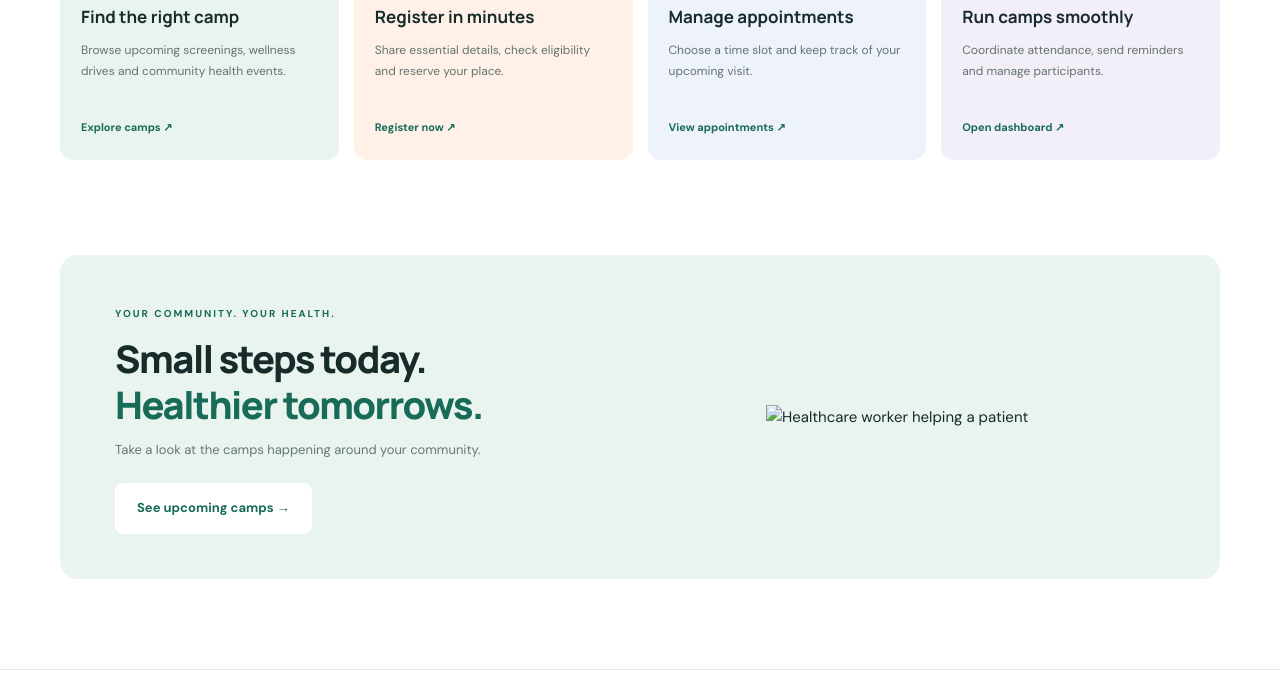
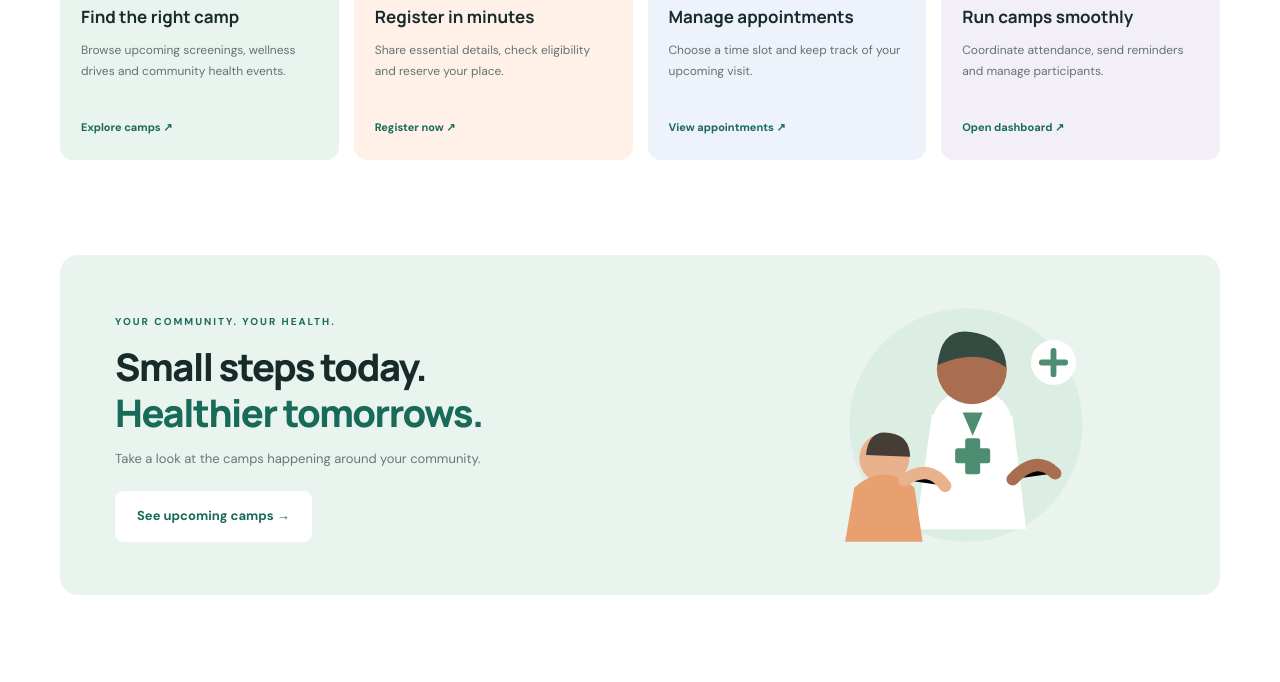
Before and after one commit to pratikraitech/health-care-management-camp, a plain HTML site: page index.html in a window 1280 px wide. Shown: the part 1128-1810 px from the top of the page. Drawn offline with Linux system fonts and the light colour scheme; files whose address does not match are found by name.

Commit message:
Fix banner section and update image source

```diff
--- a/index.html
+++ b/index.html
@@ -17,6 +17,6 @@
 <a class="feature-card feature-peach" href="register.html"><span class="feature-icon">＋</span><span class="card-kicker">QUICK & EASY</span><h3>Register in minutes</h3><p>Share essential details, check eligibility and reserve your place.</p><b>Register now ↗</b></a>
 <a class="feature-card feature-blue" href="appointments.html"><span class="feature-icon">◷</span><span class="card-kicker">YOUR SCHEDULE</span><h3>Manage appointments</h3><p>Choose a time slot and keep track of your upcoming visit.</p><b>View appointments ↗</b></a>
 <a class="feature-card feature-lilac" href="dashboard.html"><span class="feature-icon">▦</span><span class="card-kicker">FOR ORGANIZERS</span><h3>Run camps smoothly</h3><p>Coordinate attendance, send reminders and manage participants.</p><b>Open dashboard ↗</b></a></div></section>
-<section class="banner"><div><span class="eyebrow">YOUR COMMUNITY. YOUR HEALTH.</span><h2>Small steps today.<br><em>Healthier tomorrows.</em></h2><p>Take a look at the camps happening around your community.</p><a class="btn btn-light" href="camps.html">See upcoming camps →</a></div><img src="assets/doctor-care.svg" alt="Healthcare worker helping a patient"></section>
+<section class="banner"><div><span class="eyebrow">YOUR COMMUNITY. YOUR HEALTH.</span><h2>Small steps today.<br><em>Healthier tomorrows.</em></h2><p>Take a look at the camps happening around your community.</p><a class="btn btn-light" href="camps.html">See upcoming camps →</a></div><img src="doctor-care.svg" alt="Healthcare worker helping a patient"></section>
 </main><footer class="footer"><a class="brand" href="index.html"><span class="brand-mark">✚</span> carecamp</a><p>Making community healthcare easier to access and organize.</p><div><a href="privacy.html">Privacy controls</a><a href="reports.html">Reports</a><a href="dashboard.html">Organizer portal</a></div><small>© 2026 CareCamp. Demo project — sample data only.</small></footer>
 <script src="app.js"></script></body>
```
